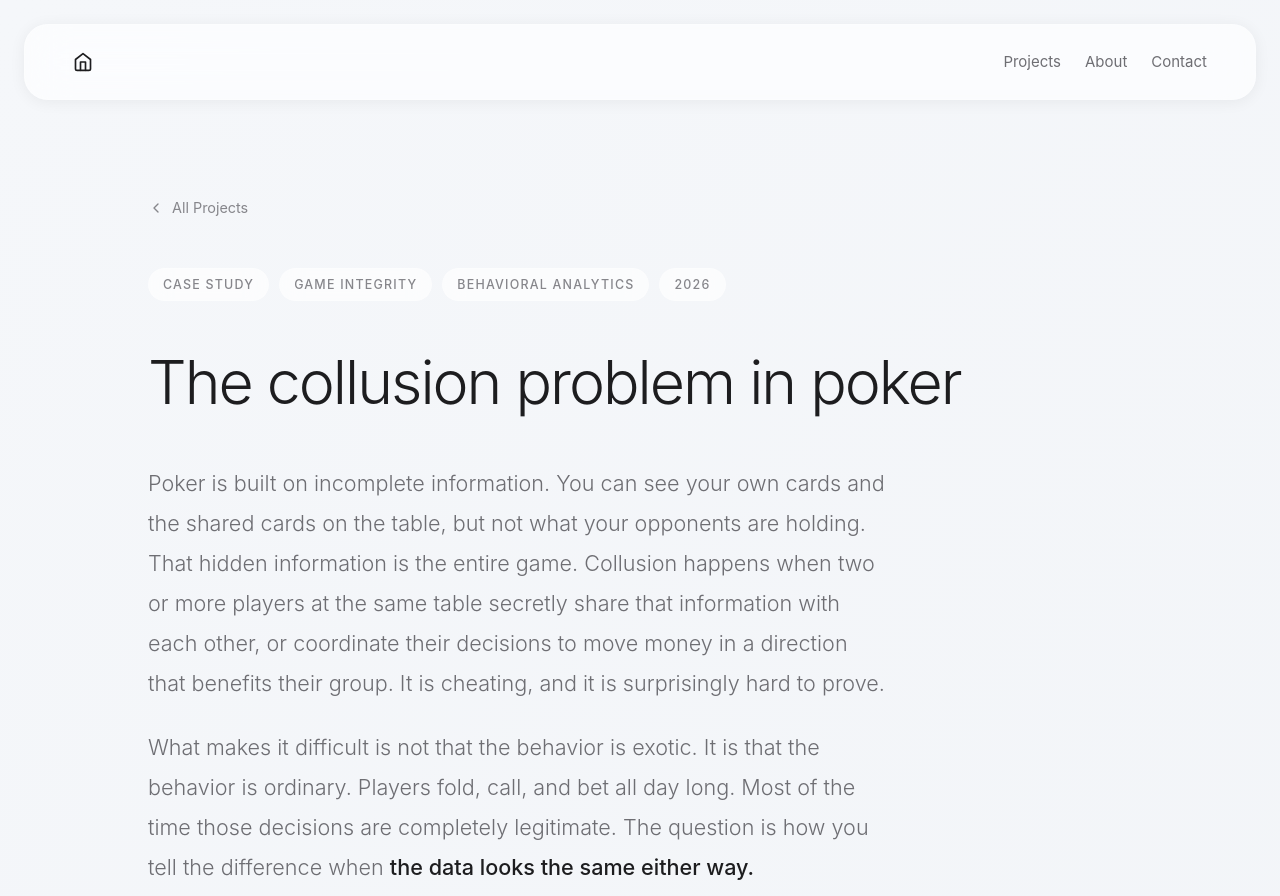
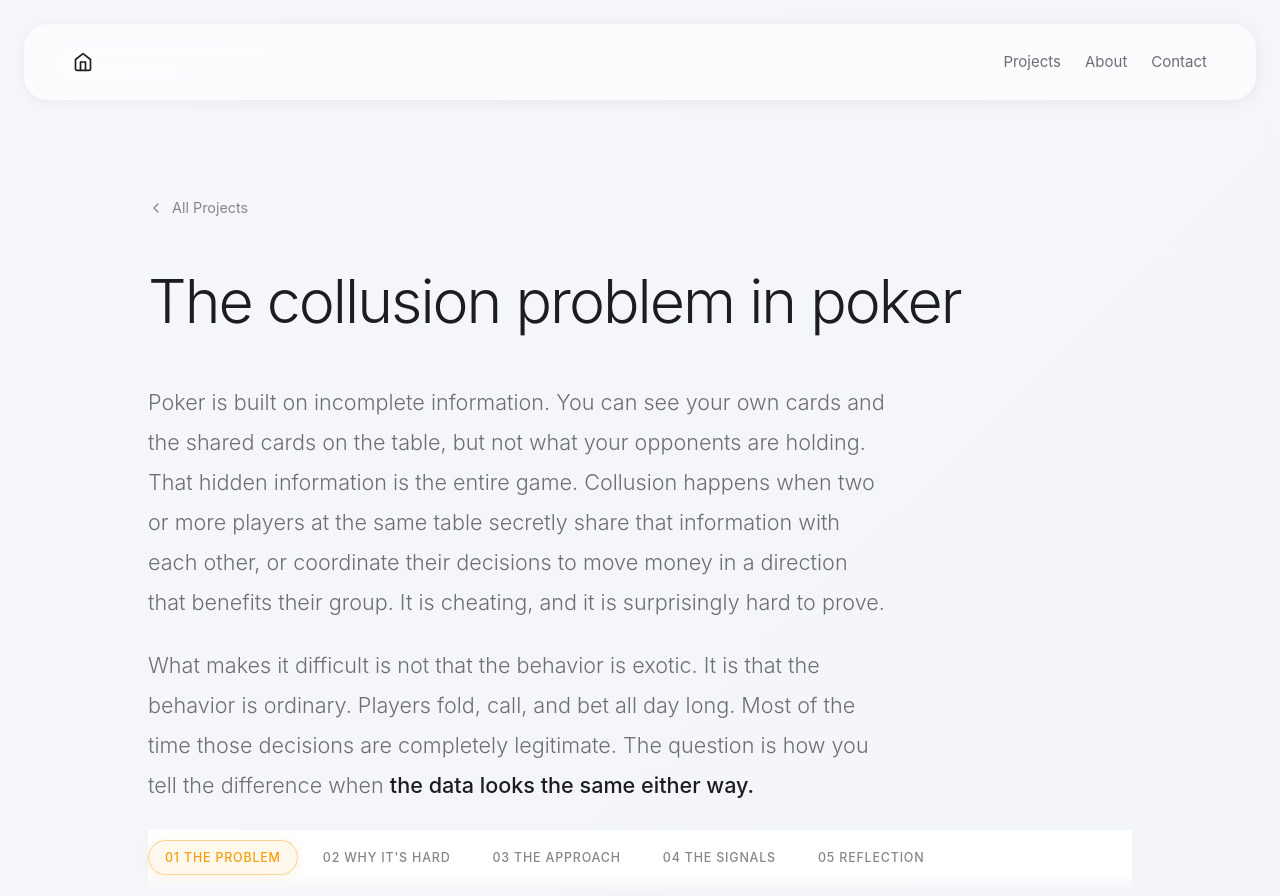
Before and after one commit to Tomchl01/portfolio, a plain HTML site: page projects/poker-collusion/index.html in a window 1280 px wide. Shown: the top 896 px of the page. Drawn offline with nearby package versions, Linux system fonts and the light colour scheme.

Commit message:
style: remove meta tags from article header

```diff
--- a/projects/poker-collusion/index.html
+++ b/projects/poker-collusion/index.html
@@ -358,13 +358,6 @@
       </svg>
       All Projects
     </a>
-
-    <div class="article-meta">
-      <span class="meta-tag">Case Study</span>
-      <span class="meta-tag">Game Integrity</span>
-      <span class="meta-tag">Behavioral Analytics</span>
-      <span class="meta-tag">2026</span>
-    </div>
 
     <h1 class="article-title">The collusion problem in poker</h1>
 
```
